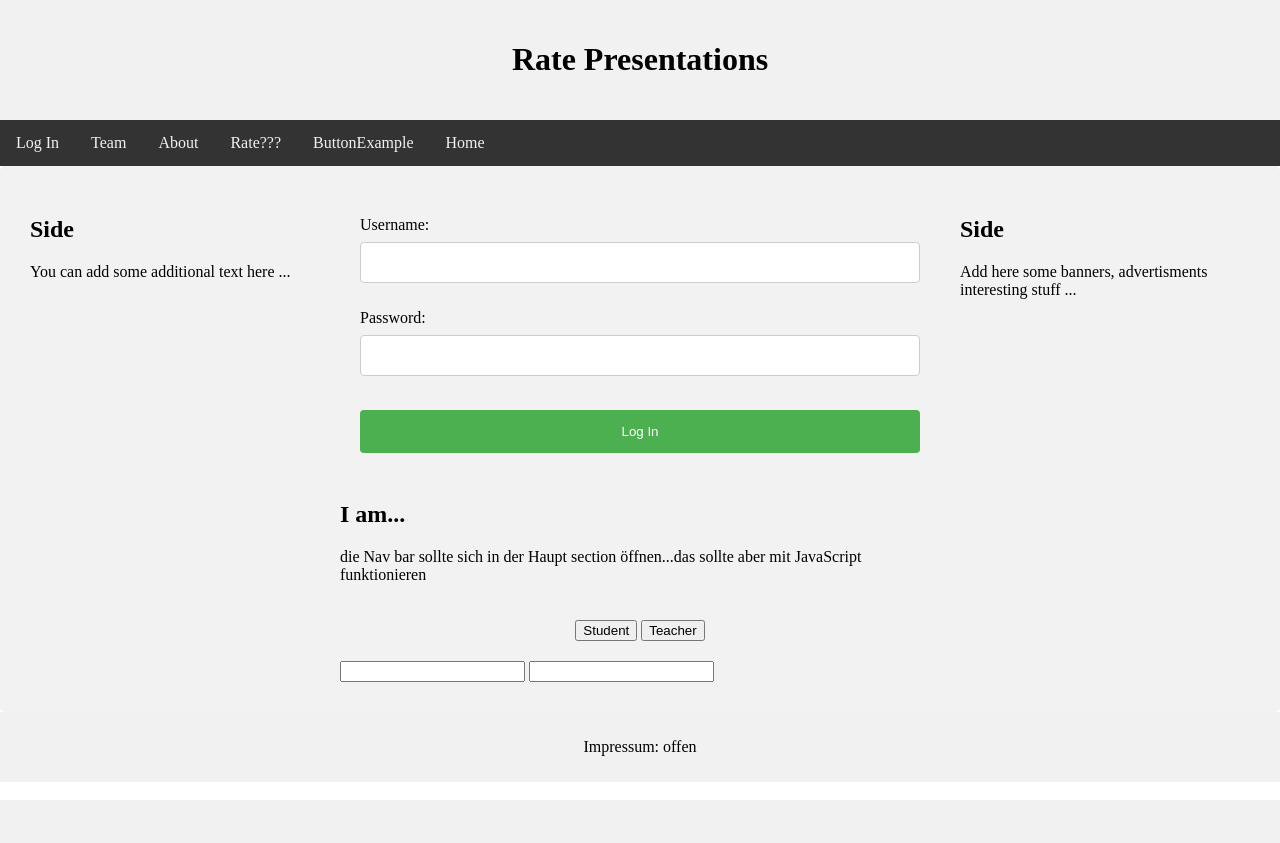
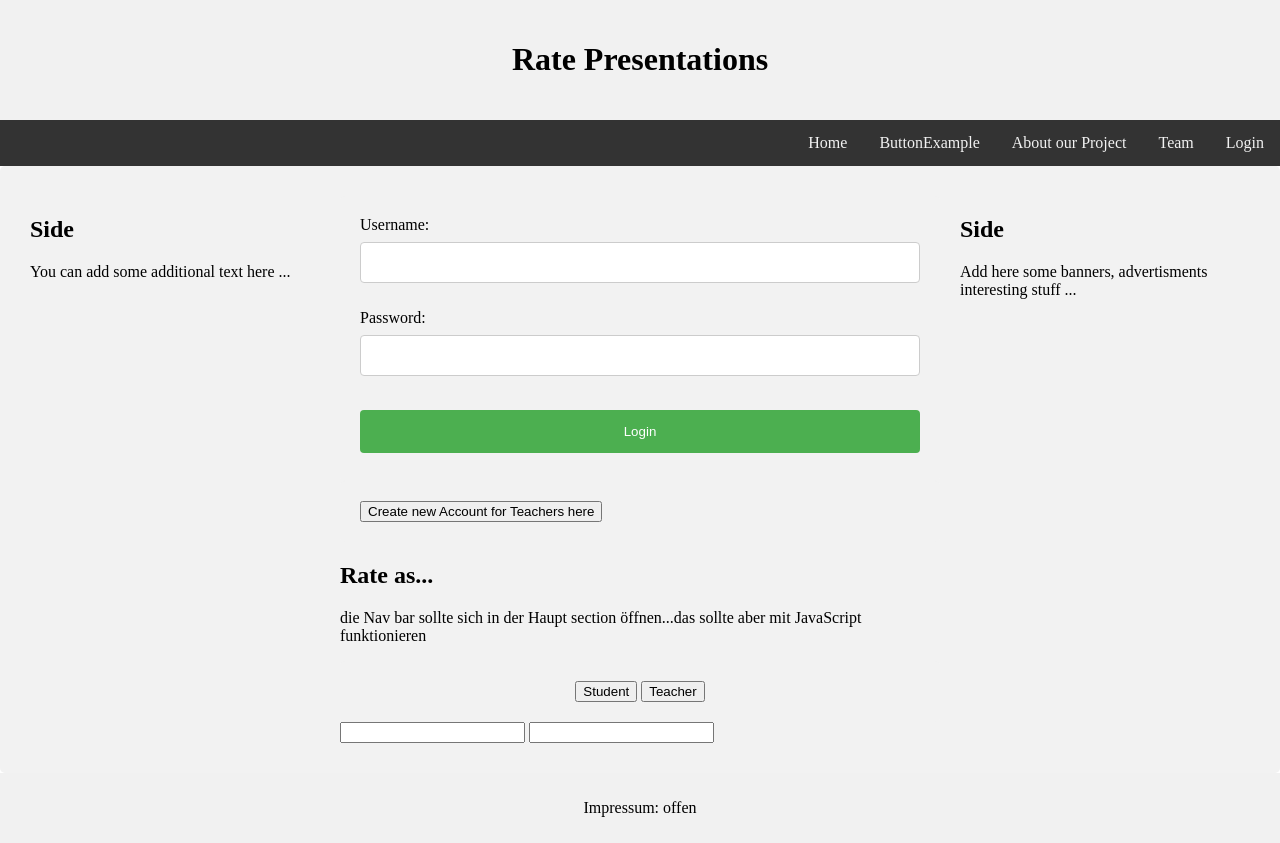
Before and after one commit to Vinniento/semesterwork_alt, a PHP site: page /index.php?content=login in a window 1280 px wide. Before the commit the page ends 800 px from the top, so only its background shows below. Run offline with PHP 8.4, Linux system fonts and the light colour scheme.

Commit message:
Änderungen

```diff
--- a/css.css
+++ b/css.css
@@ -17,7 +17,7 @@ body {
 }
 /* Style the topnav links */
 .topnav a {
-  float: left;
+  float: right;
   display: block;
   color: #f2f2f2;
   text-align: center;
--- a/index.php
+++ b/index.php
@@ -50,7 +50,7 @@
       }
     ?>
 
-    <h2 id="whoareyou">I am...</h2>
+    <h2 id="whoareyou">Rate as...</h2>
       <p>die Nav bar sollte sich in der Haupt section öffnen...das sollte aber mit JavaScript funktionieren</p>
 
       <div id="buttonBar" class="btn-group" style="text-align: center">
--- a/login.inc.php
+++ b/login.inc.php
@@ -1,10 +1,14 @@
 <div>
-<form action="index.php" method="post" >
+<form action="index.php" method="post">
   <label for="username">Username:</label>
   <input type="text" id="username" name="username" required><br><br>
   <label for="pwd">Password:</label>
   <input type="password"  id="pwd" name="password" required><br><br>
-  <input type="submit" value="Log In">
+  <input type="submit" value="Login">
   <input type="hidden" name="content" value="validate">
 </form>
 </div>
+
+<div id="newacc" class="btn-newacc" style="text-align: left">
+<button class="button" onclick="changeHeading()">Create new Account for Teachers here</button>
+</div>
--- a/nav.inc.php
+++ b/nav.inc.php
@@ -1,6 +1,5 @@
-    <a href="index.php?content=login">Log In</a>
+    <a href="index.php?content=login">Login</a>
     <a href="team.html" target="Haupt">Team</a>
-    <a href="about.html" target="Haupt">About</a>
-    <a href="CSS_Responsive Form.html" target="Haupt">Rate???</a>
+    <a href="about.html" target="Haupt">About our Project</a>
     <a href="buttonexample.html" target="Haupt">ButtonExample</a>
-    <a href="index.html" target="Haupt">Home</a>
+    <a href="index.php" target="Haupt">Home</a>
```
